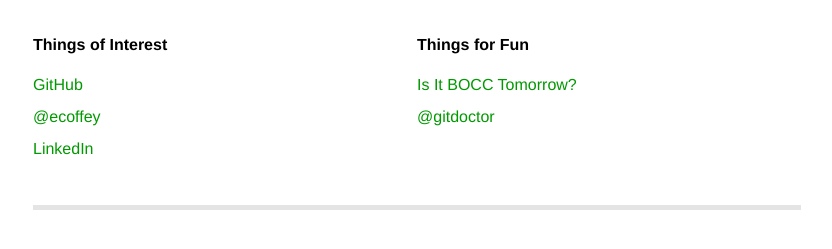
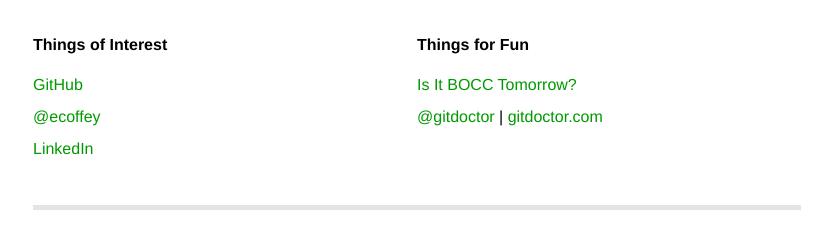
Before and after one commit to ecoffey/ecoffey.github.com, a Jekyll site: the page index.html, which Jekyll copies as it is, in a window 1280 px wide. Shown: the part 300-549 px from the top of the page, without its empty margins (223-1055 px from the left). Built offline with Jekyll 4.4.1, drawn with Linux system fonts in a browser that asks for light colours; Markdown is read by kramdown in place of the engine named in the settings.

Commit message:
Update gitdoctor links

```diff
--- a/index.html
+++ b/index.html
@@ -40,7 +40,7 @@
 					<h4>Things for Fun</h4>
 					<ul>
 						<li><a href="http://isitbocctomorrow.com">Is It BOCC Tomorrow?</a></li>
-						<li><a href="https://www.twitter.com/gitdoctor">@gitdoctor</a><li>
+            <li><a href="https://www.twitter.com/gitdoctor">@gitdoctor</a> | <a href="http://gitdoctor.com">gitdoctor.com</a><li>
 					</ul>
 				</div>
 				<div style="clear: both;" />
```
